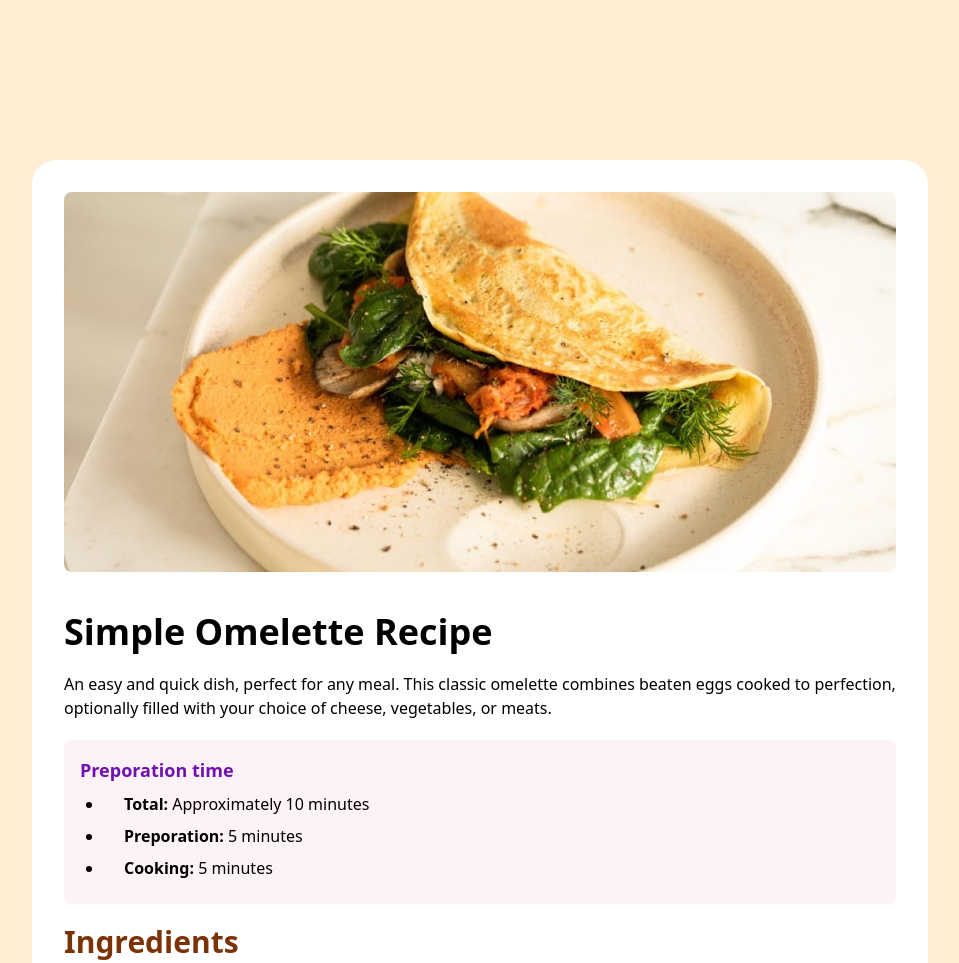
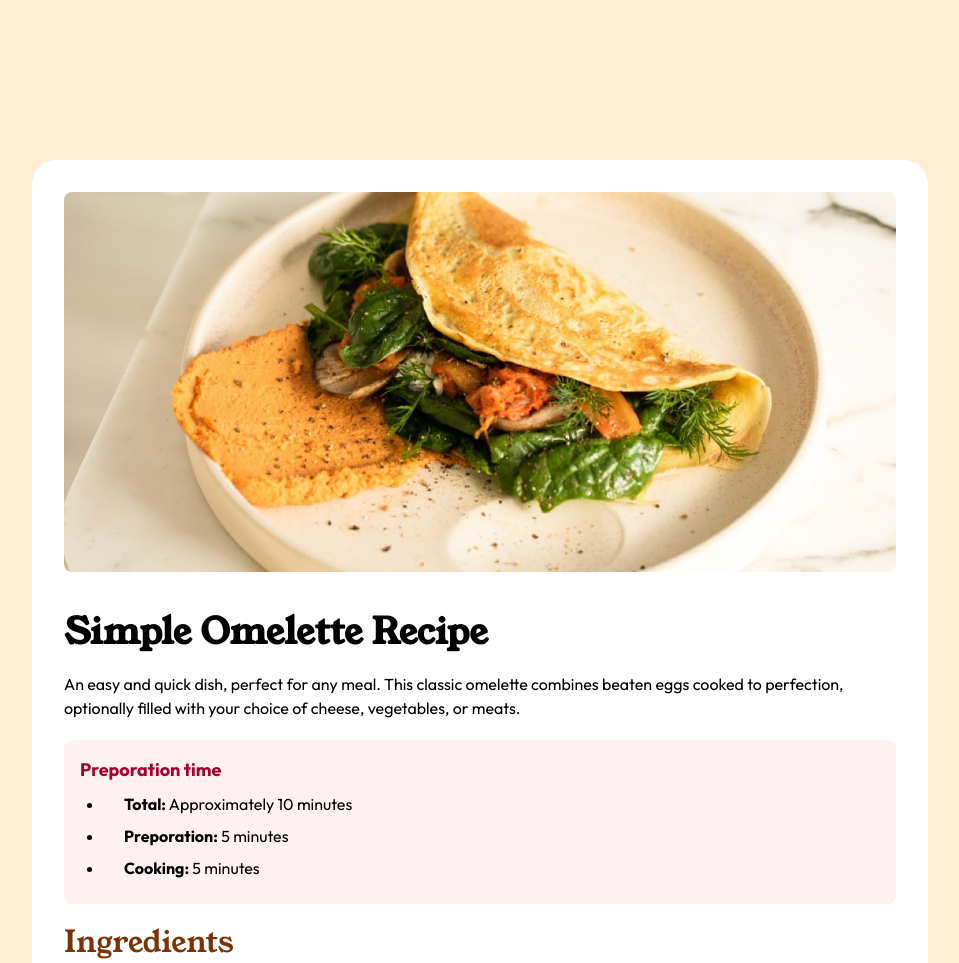
Before and after one commit to JVarney03/webdev-recipe-page, a website built with Vite: page index.html in a window 1280 px wide. Shown: the top 963 px of the page, without its empty margins (160-1119 px from the left). Built offline with nearby package versions, Linux system fonts and the light colour scheme.

Commit message:
added custom fonts

```diff
--- a/index.html
+++ b/index.html
@@ -15,7 +15,7 @@
     <title>Frontend Mentor | Recipe page</title>
     <link rel="stylesheet" href="src/style.css" />
   </head>
-  <body>
+  <body class="font-outfit">
     <main class="w-screen content-center bg-orange-100 md:py-40">
       <div class="mx-auto w-screen bg-white md:max-w-4xl md:rounded-3xl md:p-8">
         <img
@@ -24,14 +24,16 @@
           alt=""
         />
         <div class="p-8 md:p-0">
-          <h1 class="mb-5 text-4xl font-bold">Simple Omelette Recipe</h1>
+          <h1 class="mb-5 font-serif text-4xl font-bold">
+            Simple Omelette Recipe
+          </h1>
           <p class="mb-5">
             An easy and quick dish, perfect for any meal. This classic omelette
             combines beaten eggs cooked to perfection, optionally filled with
             your choice of cheese, vegetables, or meats.
           </p>
-          <div class="mb-5 rounded-lg bg-pink-50 p-4">
-            <h2 class="mb-2 text-lg font-bold text-purple-800">
+          <div class="mb-5 rounded-lg bg-rose-50 p-4">
+            <h2 class="mb-2 text-lg font-bold text-rose-800">
               Preporation time
             </h2>
             <ul class="list-disc pl-6">
@@ -46,7 +48,7 @@
               </li>
             </ul>
           </div>
-          <h2 class="mb-5 text-3xl font-bold text-amber-900">Ingredients</h2>
+          <h2 class="mb-5 font-serif text-3xl text-amber-900">Ingredients</h2>
           <ul class="mb-5 list-disc pl-6">
             <li class="mb-2 pl-5">2-3 large eggs</li>
             <li class="mb-2 pl-5">Salt, to taste</li>
@@ -57,7 +59,7 @@
             </li>
           </ul>
           <hr class="my-10 h-px border-0 bg-gray-300" />
-          <h2 class="mb-5 text-3xl font-bold text-amber-900">Instructions</h2>
+          <h2 class="mb-5 font-serif text-3xl text-amber-900">Instructions</h2>
           <ol
             class="mb-5 list-decimal pl-6 marker:font-bold marker:text-amber-900"
           >
@@ -93,7 +95,7 @@
             </li>
           </ol>
           <hr class="my-10 h-px border-0 bg-gray-300" />
-          <h2 class="mb-5 text-3xl font-bold text-amber-900">Nutrition</h2>
+          <h2 class="mb-5 font-serif text-3xl text-amber-900">Nutrition</h2>
           <p class="mb-5">
             The table below shows nutritional values per serving without the
             additional fillings.
--- a/src/style.css
+++ b/src/style.css
@@ -1,3 +1,19 @@
 @import "tailwindcss";
 
+@font-face {
+  font-family: youngSerif;
+  src: url(../assets/fonts/young-serif/YoungSerif-Regular.ttf);
+}
+
+@font-face {
+  font-family: outfit;
+  src: url(../assets/fonts/outfit/Outfit-VariableFont_wght.ttf);
+  font-weight: 400, 600, 700;
+}
+
+@theme {
+  --font-serif: youngSerif, ui-serif;
+  --font-outfit: outfit;
+}
+
 @custom-variant hocus (&:hover, &:focus);
```
